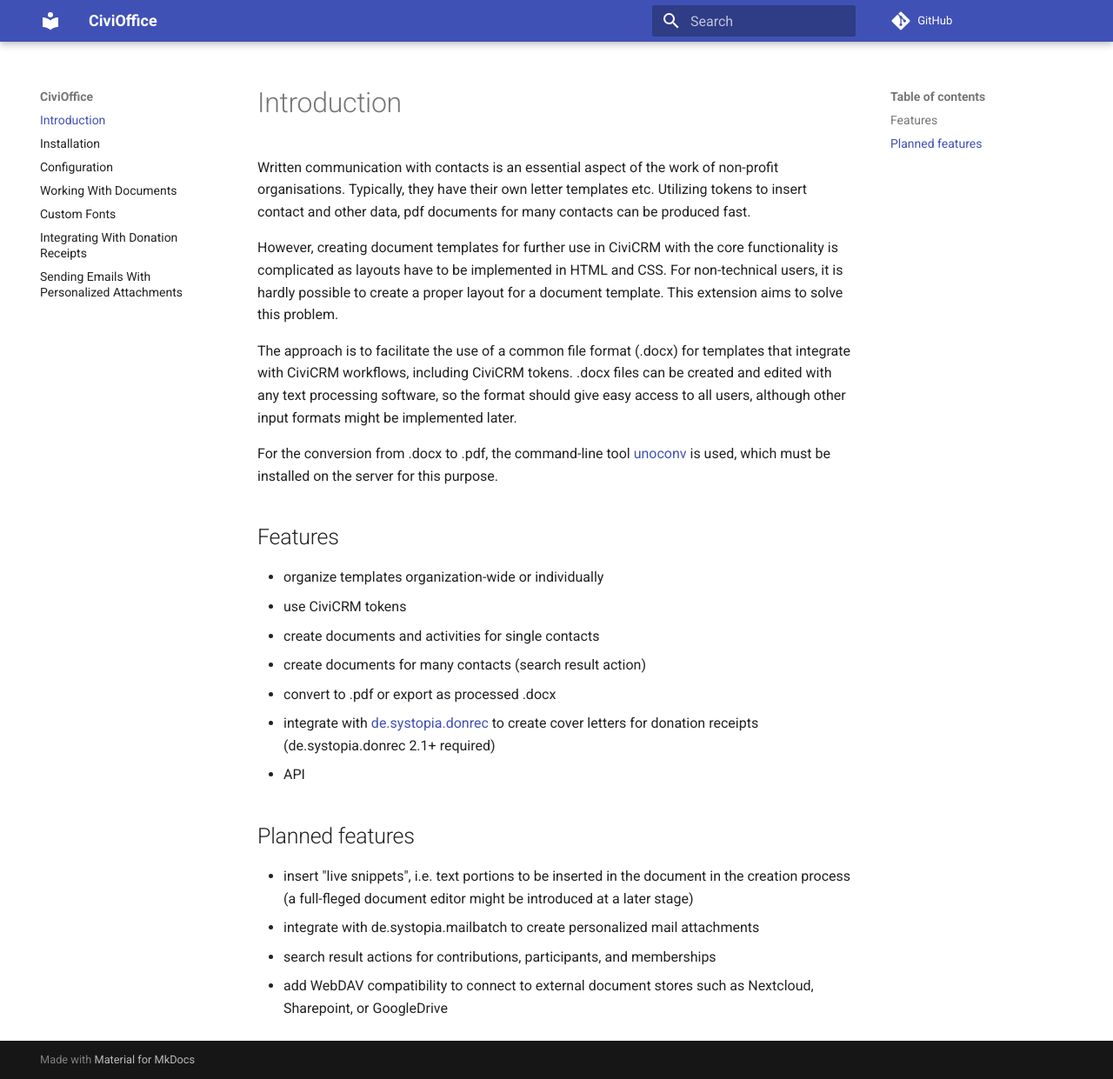
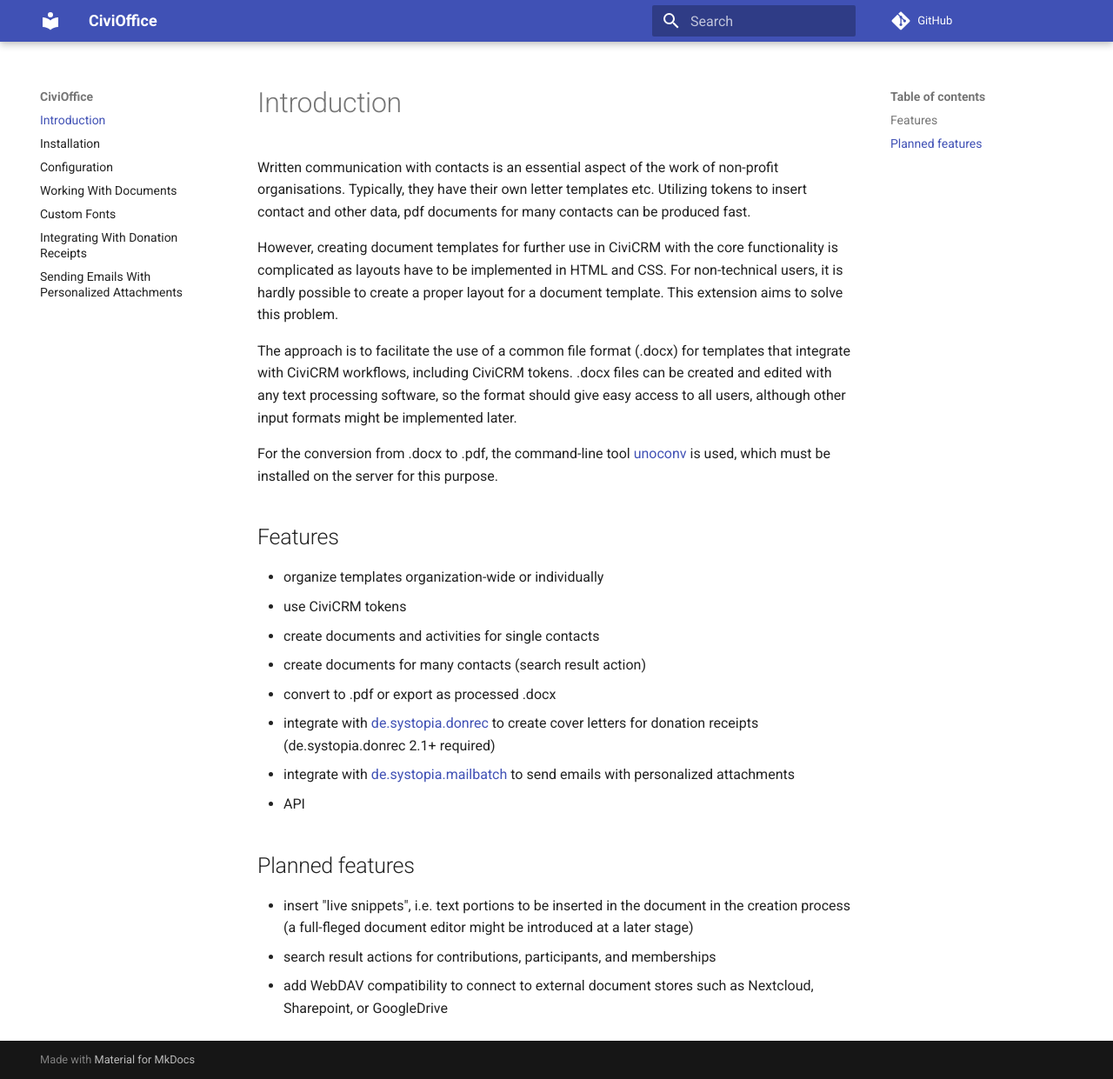
Before and after one commit to systopia/de.systopia.civioffice, an MkDocs documentation site: the page built from docs/index.md, in a window 1280 px wide and 1241 px high. Shown: the whole window at 87% size. Built offline with MkDocs 1.6.1 and Material for MkDocs 9.7.7, drawn with Linux system fonts in a browser that asks for light colours; comment, search, counter and statistics services are not loaded.

Commit message:
Update index.md

```diff
--- a/docs/index.md
+++ b/docs/index.md
@@ -30,6 +30,7 @@ the server for this purpose.
 + integrate
   with [de.systopia.donrec](https://github.com/systopia/de.systopia.donrec) to
   create cover letters for donation receipts (de.systopia.donrec 2.1+ required)
++ integrate with [de.systopia.mailbatch](https://github.com/systopia/de.systopia.mailbatch) to send emails with personalized attachments
 + API
 
 ## Planned features
@@ -37,7 +38,6 @@ the server for this purpose.
 + insert "live snippets", i.e. text portions to be inserted in the document in
   the creation process (a full-fleged document editor might be introduced at a
   later stage)
-+ integrate with de.systopia.mailbatch to create personalized mail attachments
 + search result actions for contributions, participants, and memberships
 + add WebDAV compatibility to connect to external document stores such as
   Nextcloud, Sharepoint, or GoogleDrive
```
